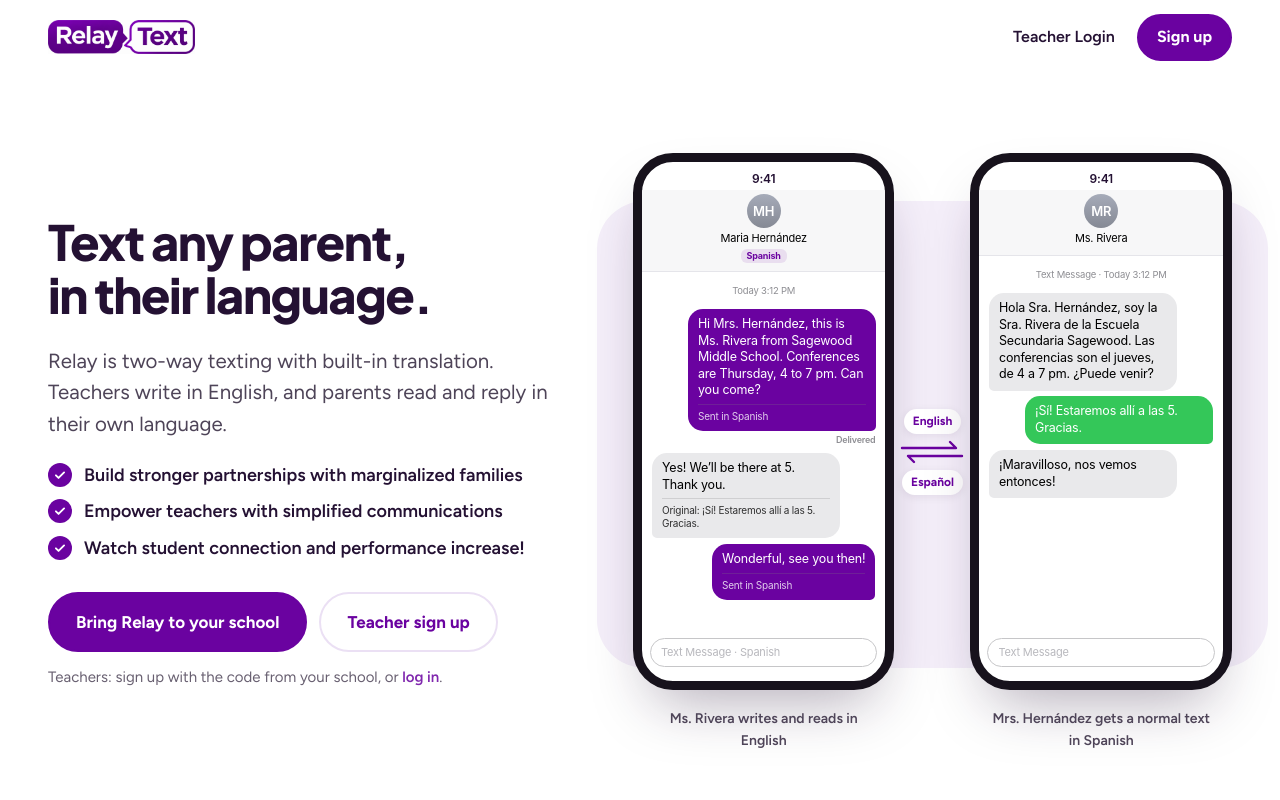
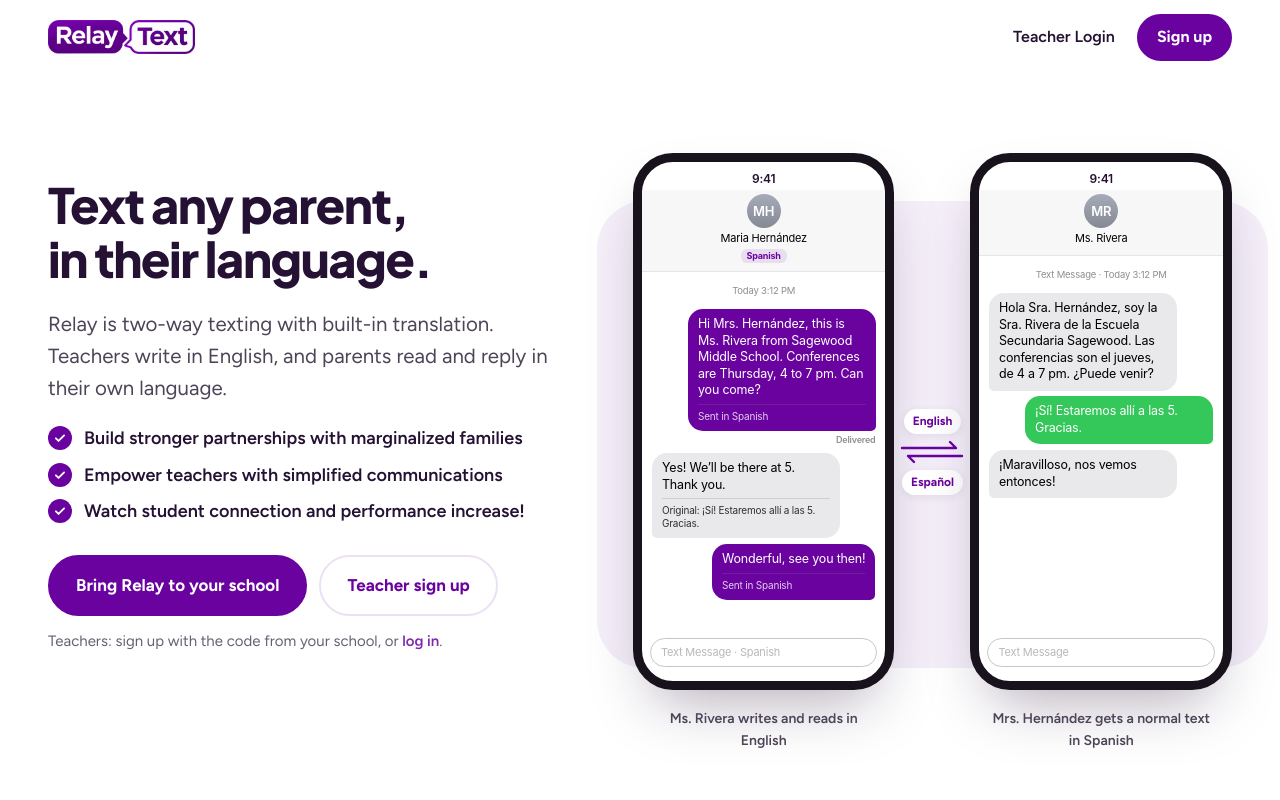
Before and after one commit to stellomax/relay-text, a Next.js app: page / in a window 1280 px wide. Shown: the top 800 px of the page. Built offline with nearby package versions, Linux system fonts and the light colour scheme.

Commit message:
Landing: hero copy sits a little higher, near the top of the phones
Co-Authored-By: Claude Opus 5.5 <noreply@anthropic.com>
Claude-Session: https://claude.ai/code/session_01NHaCwh9APNv8QtQw9JUgEf

```diff
--- a/app/landing.css
+++ b/app/landing.css
@@ -435,3 +435,8 @@ i.rep { background: #1f9e89; }
   .lp-dash-kpis { grid-template-columns: repeat(2, minmax(0, 1fr)); }
   .lp-lang-row { grid-template-columns: 74px 1fr 28px; }
 }
+
+/* hero copy sits a little higher, near the top of the phones (wide screens only) */
+@media (min-width: 981px) {
+  .lp-hero-copy { align-self: start; padding-top: clamp(8px, 2vw, 28px); }
+}
```
